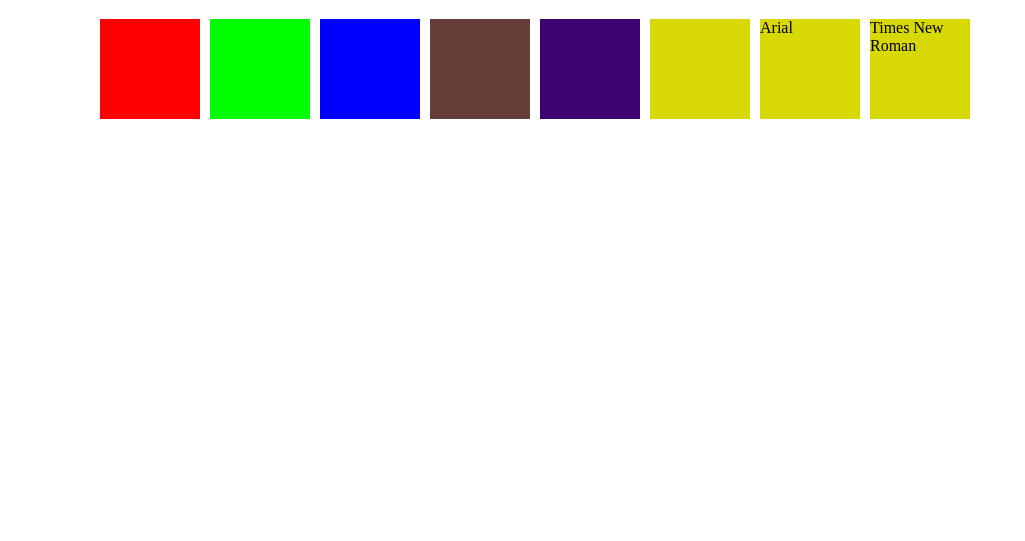
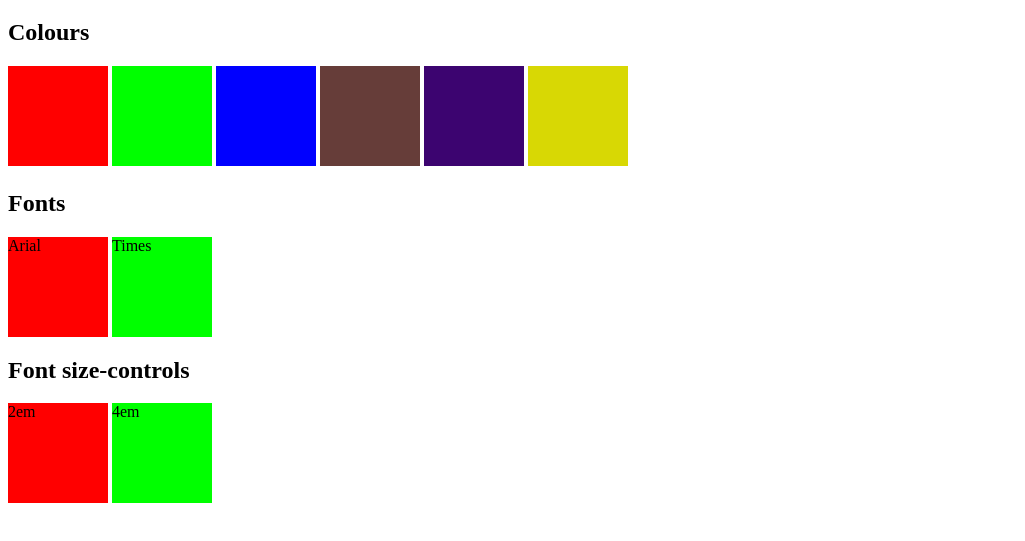
Before and after one commit to Plasnid/2601_events, a plain HTML site: page index.html in a window 1280 px wide. Shown: the part 61-602 px from the top of the page, without its empty margins (0-1025 px from the left). Drawn offline with Linux system fonts and the light colour scheme.

Commit message:
font-size controls added

```diff
--- a/index.html
+++ b/index.html
@@ -8,15 +8,25 @@
 </head>
 <body>
     <h1>The Title</h1>
-    <section id="controls">
+    <section class="control_btns" id="colour_controls">
+        <h2>Colours</h2>
         <div data-colour="#ff0000"></div>
         <div data-colour="#00ff00"></div>
         <div data-colour="#0000ff"></div>
         <div data-colour="#663d39"></div>
         <div data-colour="#3c0470"></div>
         <div data-colour="#d8d804"></div>
+    </section>
+    <section class="control_btns" id="font_controls">
+        <h2>Fonts</h2>
         <div data-font="Arial">Arial</div>
-        <div data-font="Times New Roman">Times New Roman</div>
+        <div data-font="Times New Roman">Times</div>
+    </section>
+
+    <section class="control_btns" id="size_controls">
+        <h2>Font size-controls</h2>
+        <div data-size="2em">2em</div>
+        <div data-size="4em">4em</div>
     </section>
 
     <script src="script.js"></script>
--- a/script.js
+++ b/script.js
@@ -11,6 +11,11 @@ function fontClick(e){
     console.log(e.target.dataset.font);
     let myTitle = document.querySelector("h1");
     myTitle.style.fontFamily = e.target.dataset.font;
+}
+function sizeClick(e){
+    console.log(e.target.dataset.size);
+    let myTitle = document.querySelector("h1");
+    myTitle.style.fontSize = e.target.dataset.size;
 }
 
 function btnClick(e){
@@ -34,25 +39,35 @@ function leaveAction(e){
 
 function setupButtonClicks(){
     console.log("button clicks setup");
-    let btn1 = document.querySelector("#controls>div:nth-child(1)");
-    let btn2 = document.querySelector("#controls>div:nth-child(2)");
-    let btn3 = document.querySelector("#controls>div:nth-child(3)");
-    let btn4 = document.querySelector("#controls>div:nth-child(4)");
-    let btn5 = document.querySelector("#controls>div:nth-child(5)");
-    let btn6 = document.querySelector("#controls>div:nth-child(6)");
+    let btn1 = document.querySelector("#colour_controls>:nth-child(2)");
+    let btn2 = document.querySelector("#colour_controls>:nth-child(3)");
+    let btn3 = document.querySelector("#colour_controls>:nth-child(4)");
+    let btn4 = document.querySelector("#colour_controls>:nth-child(5)");
+    let btn5 = document.querySelector("#colour_controls>:nth-child(6)");
+    let btn6 = document.querySelector("#colour_controls>:nth-child(7)");
 
-    let font1 = document.querySelector("#controls>div:nth-child(7)");
-    let font2 = document.querySelector("#controls>div:nth-child(8)");
+    let font1 = document.querySelector("#font_controls>div:nth-child(2)");
+    let font2 = document.querySelector("#font_controls>div:nth-child(3)");
+
+    let size1 = document.querySelector("#size_controls>:nth-child(2)");
+    let size2 = document.querySelector("#size_controls>:nth-child(3)");
+    console.log(size1);
+    console.log(size2);
     let buttons = [btn1, btn2, btn3,btn4,btn5,btn6];
     let fonties = [font1, font2];
+    let sizeBtns = [size1, size2];
     for(let i=0;i<fonties.length;i++){
         fonties[i].addEventListener("click", fontClick);
+    }
+    for(let i=0;i<sizeBtns.length;i++){
+        sizeBtns[i].addEventListener("click", sizeClick);
     }
     for(let i=0;i<buttons.length;i++){
         buttons[i].addEventListener("click", btnClick);
         buttons[i].addEventListener("mouseenter",enterAction);
         buttons[i].addEventListener("mouseleave", leaveAction);
     }
+
 }
 
 //function that runs when the page has loaded
--- a/style.css
+++ b/style.css
@@ -1,42 +1,34 @@
-#controls div{
+.control_btns>div{
     width: 100px;
     height: 100px;
-    position: absolute;
+    display:inline-block;
 }
-#controls>div:nth-child(1){
+.control_btns>:nth-child(2){
     background: #ff0000;
-    left: 100px;
 }
-#controls>div:nth-child(2){
+.control_btns>:nth-child(3){
     background: #00ff00;
-    left: 210px;
 }
-#controls>div:nth-child(3){
+.control_btns>:nth-child(4){
     background: #0000ff;
-    left: 320px;
 }
-#controls>div:nth-child(4){
+.control_btns>:nth-child(5){
     background: #663d39;
     color: white;
-    left: 430px;
 }
-#controls>div:nth-child(5){
+.control_btns>:nth-child(6){
     background: #3c0470;
     color: white;
-    left: 540px;
 }
-#controls>div:nth-child(6){
+.control_btns>:nth-child(7){
     background: #d8d804;
     color: rgb(0, 0, 0);
-    left: 650px;
 }
-#controls>div:nth-child(7){
+.control_btns>:nth-child(8){
     background: #d8d804;
     color: black;
-    left: 760px;
 }
-#controls>div:nth-child(8){
+.control_btns>:nth-child(9){
     background: #d8d804;
     color: black;
-    left: 870px;
 }
```
